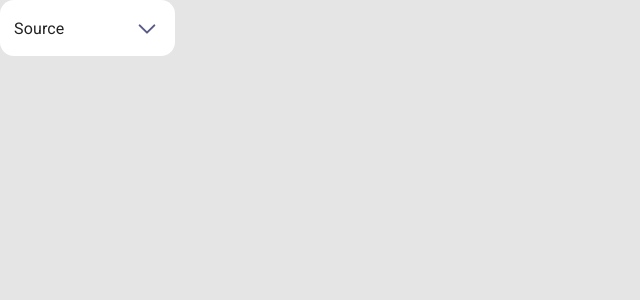
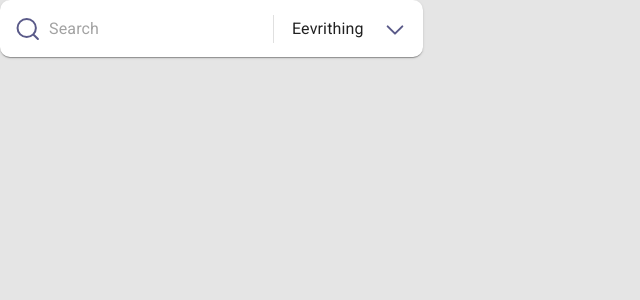
Before and after one commit to amiryehu/Dispatcher, a React (Create React App) app: page / in a window 1280 px wide. Shown: the top 300 px of the page, without its empty margins (0-640 px from the left). Built offline with nearby package versions, Linux system fonts and the light colour scheme.

Commit message:
no message

```diff
--- a/src/App.tsx
+++ b/src/App.tsx
@@ -4,8 +4,11 @@ import Button from "./components/Button/Button";
 import Card from "./components/Card/Card";
 import BasicSelect from "./components/Filter/Filter";
 import LogIn from "./components/Login/LogIn";
+import Avatar from "./components/Avatar/Avatar";
+import SearchForm from "./components/Search/Search";
 
 import data from './mockData/mockData.json';
+import Header from "./components/Header/Header";
 
 const name = data.articles[0].source.name;
 const title = data.articles[0].title;
@@ -20,8 +23,11 @@ function App() {
   return (
     <div>
       {/* <Card urlToImage={urlToImage} publishedAt={publishedAt} title={title} name={name} description={description} url={url}></Card> */}
-      <BasicSelect title="Source" items={['a','b','c']}></BasicSelect>
+      {/* <BasicSelect title="Source" items={['a','b','c']}></BasicSelect> */}
       {/* <LogIn/> */}
+      {/* <Avatar firstName="Amir" lastName="Yehuda"/> */}
+      <SearchForm/>
+      {/* <Header/> */}
     </div>
   );
 }
```
